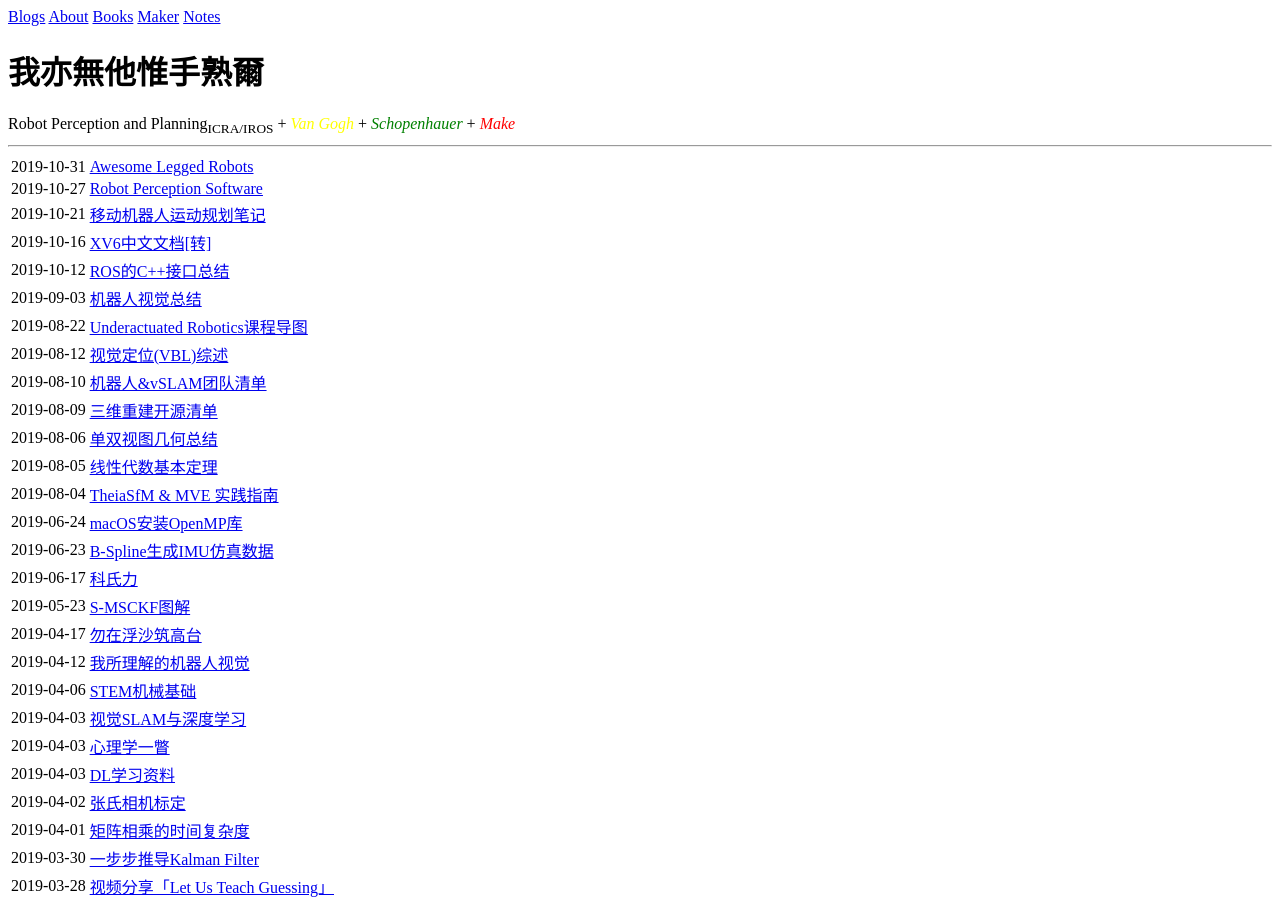
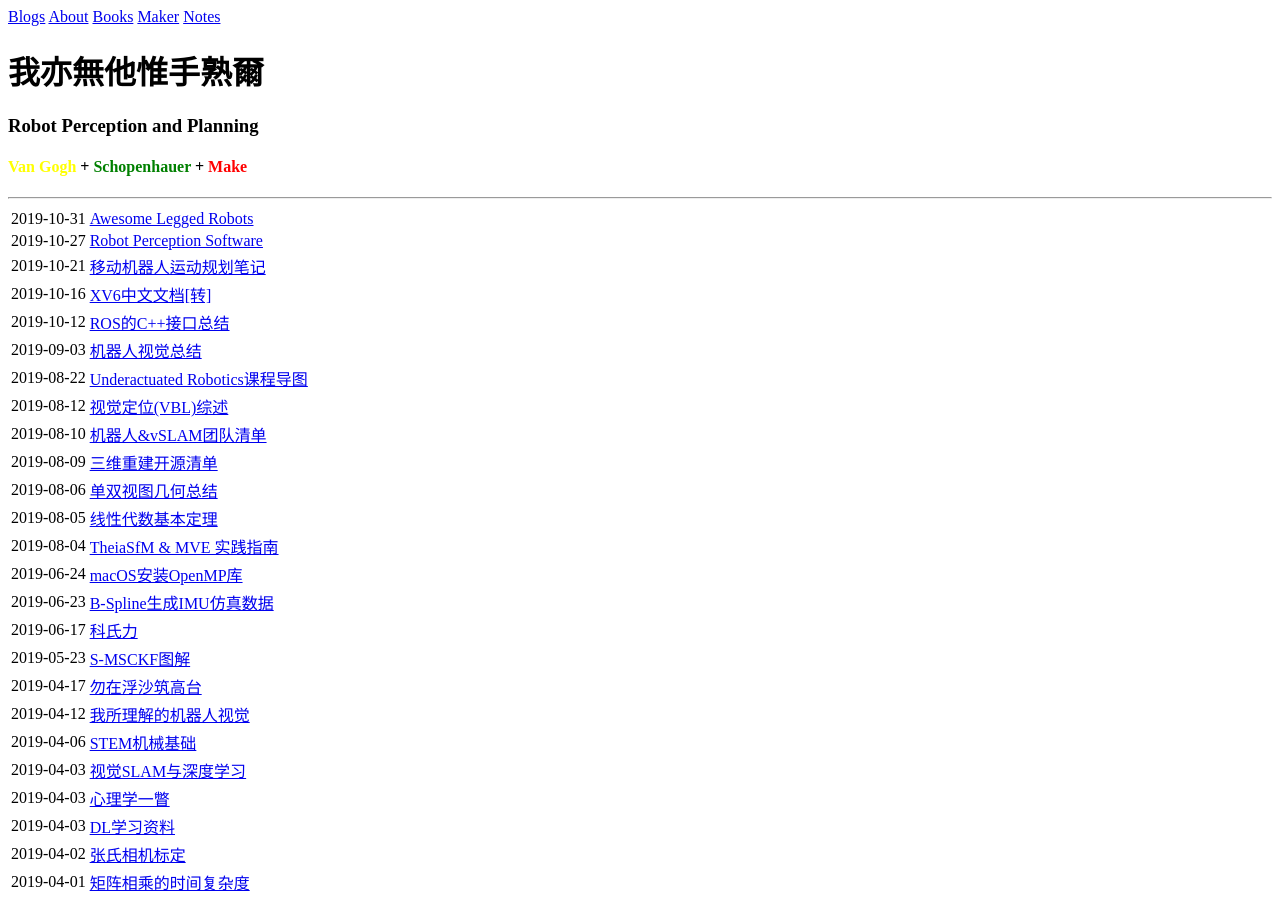
Before and after one commit to matheecs/matheecs.github.io, a Jekyll site: the page built from index.html, in a window 1280 px wide and 900 px high. Built offline with Jekyll 4.4.1, drawn with Linux system fonts in a browser that asks for light colours.

Commit message:
change the title

```diff
--- a/index.html
+++ b/index.html
@@ -7,7 +7,9 @@ layout: default
 <div class="home">
   <h1 class="page-heading">{{ site.title }}</h1>
 
-  <p1>Robot Perception and Planning<SUB>ICRA/IROS</SUB> + <i style="color:yellow">Van Gogh</i> + <i style="color:green">Schopenhauer</i> + <i style="color:red">Make</i></p1>
+  <h3>Robot Perception and Planning</h3>
+
+  <h4><b style="color:yellow">Van Gogh</b> + <b style="color:green">Schopenhauer</b> + <b style="color:red">Make</b></h4>
 
   <hr>
 	<table>
```
